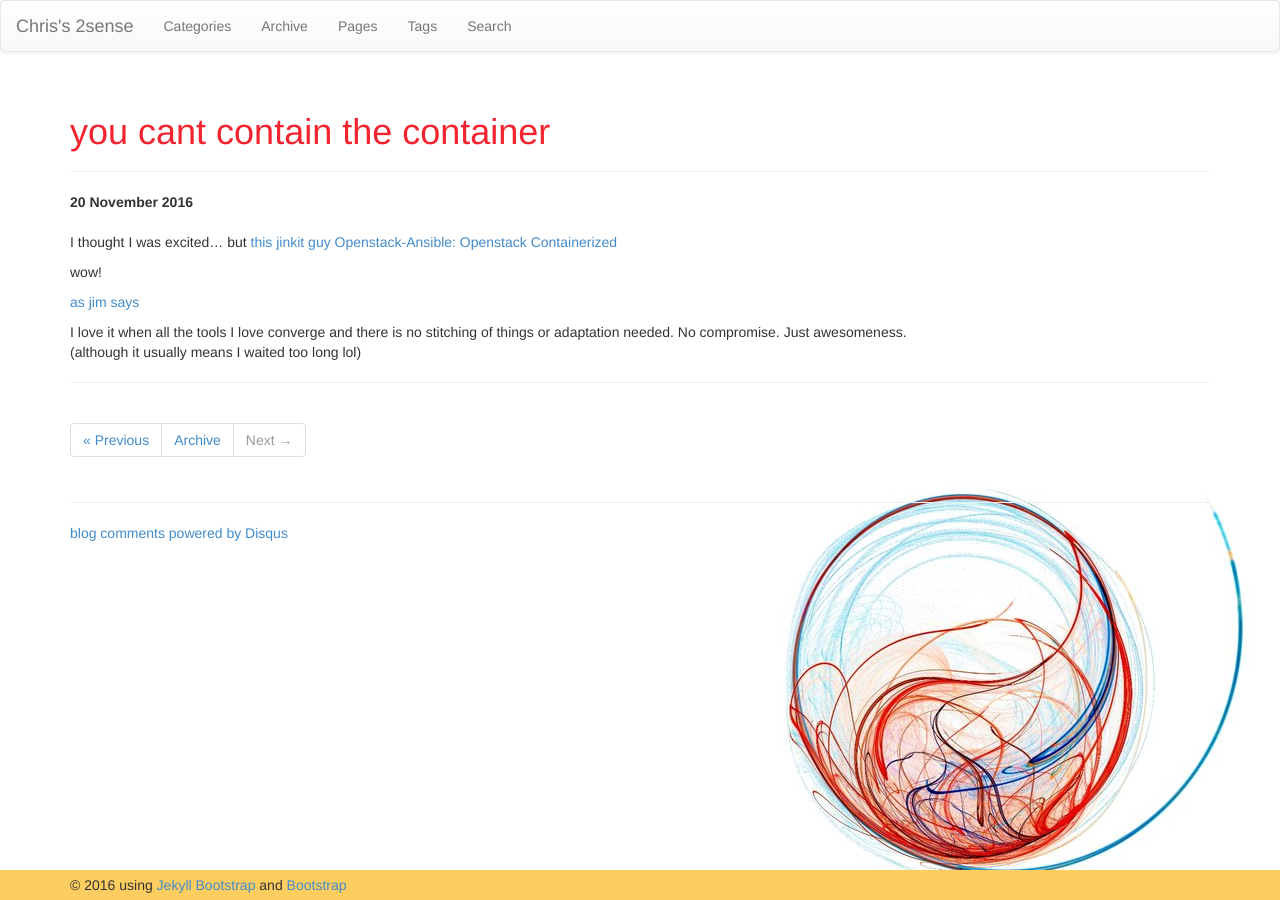
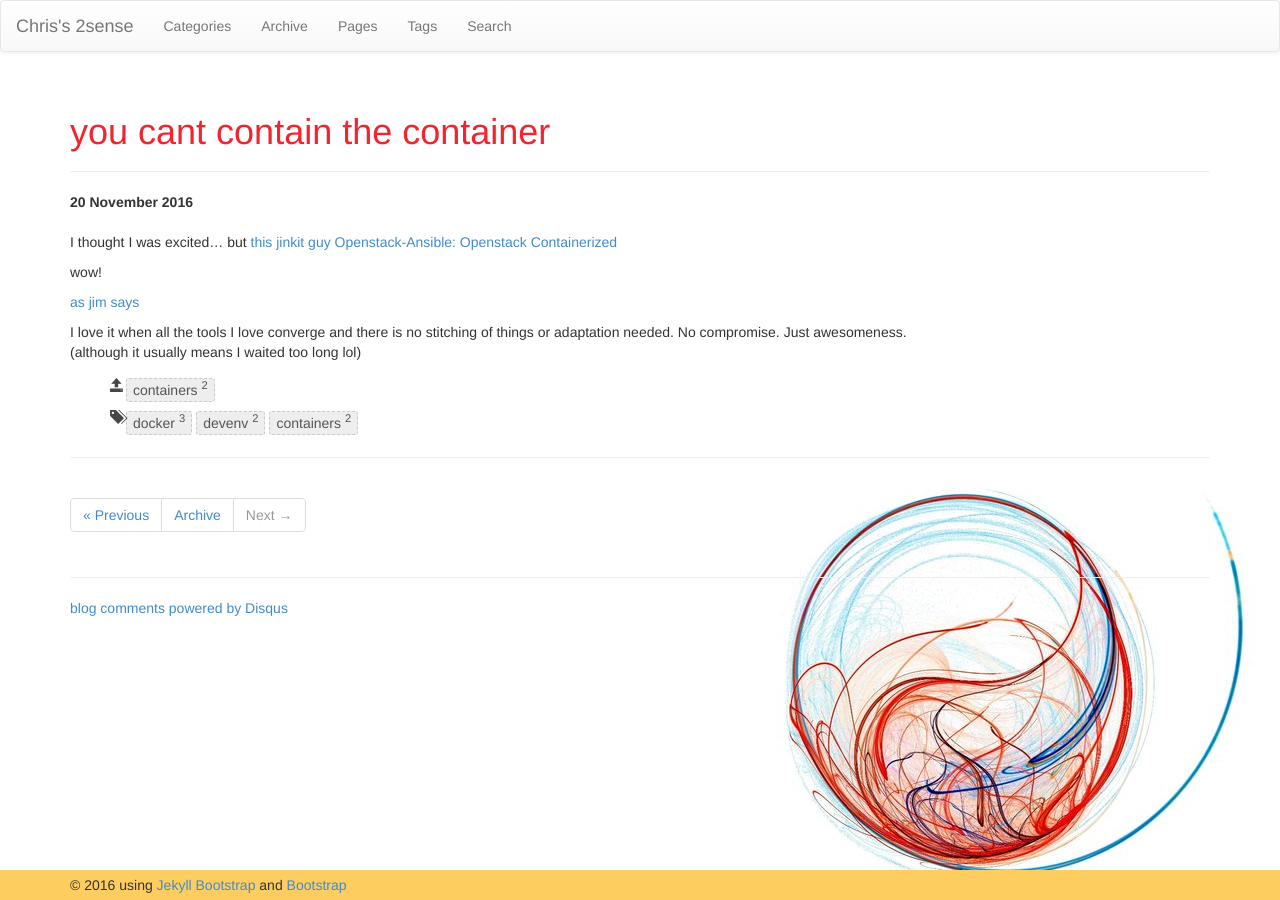
Before and after one commit to faizanvahevaria/chrisamow.github.io, a Jekyll site: the page built from _posts/2016-11-20-you-cant-contain-the-container.md, in a window 1280 px wide. Built offline with Jekyll 4.4.1, drawn with Linux system fonts in a browser that asks for light colours; nearby versions of some CDN libraries; comment, search, counter and statistics services are not loaded.

Commit message:
blog content

```diff
--- a/_posts/2016-11-20-you-cant-contain-the-container.md
+++ b/_posts/2016-11-20-you-cant-contain-the-container.md
@@ -1,9 +1,8 @@
 ---
 layout: post
 title: "you cant contain the container"
-description: ""
-category:
-tags: []
+category: containers
+tags: [docker, devenv, containers]
 comments: true
 ---
 {% include JB/setup %}
```
